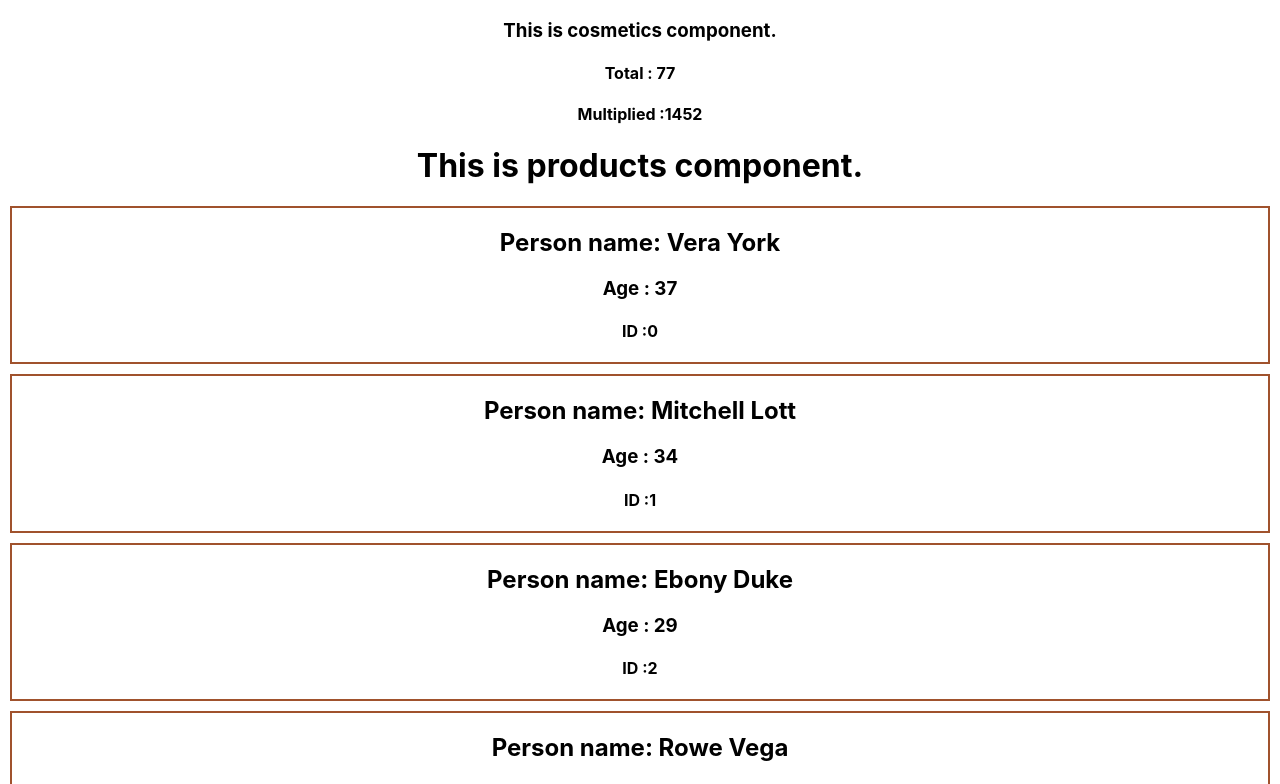
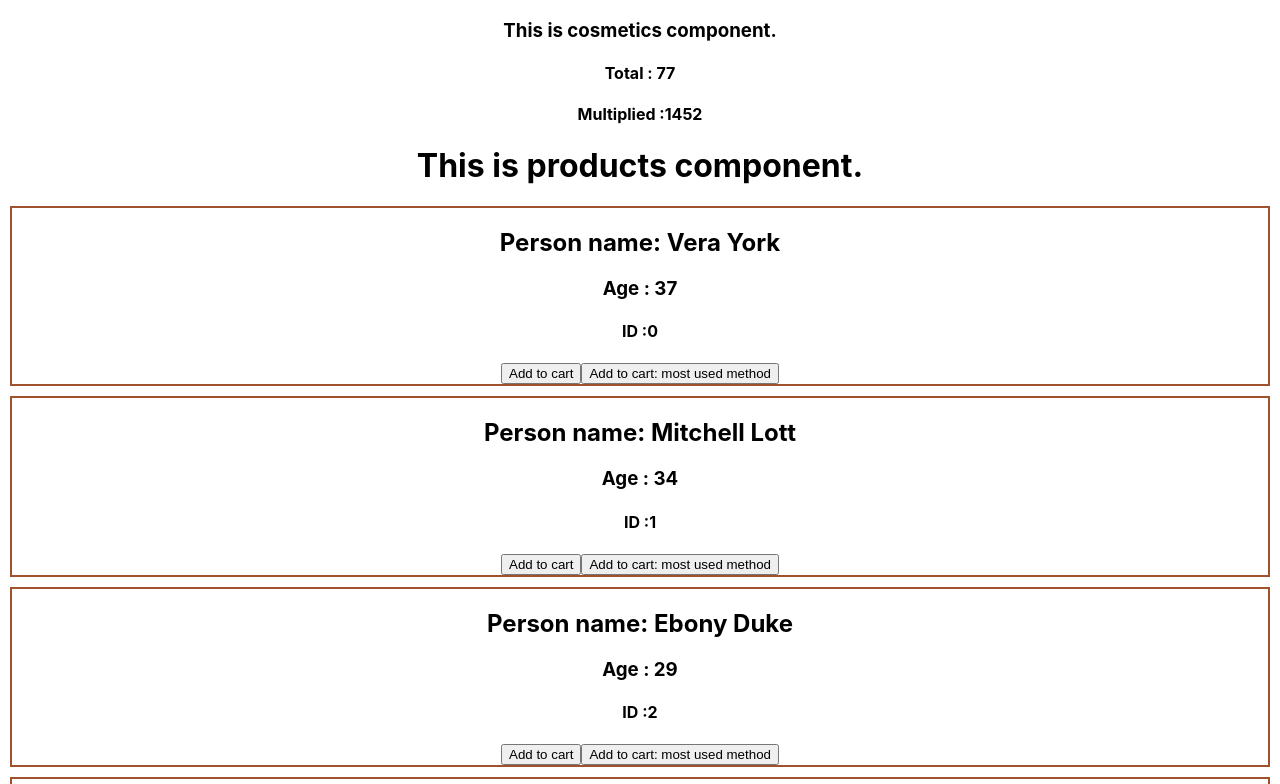
Before and after one commit to Sobuj54/module-49.5-Modules-and-Data-storage-Integration, a React (Create React App) app: page / in a window 1280 px wide. Shown: the top 784 px of the page. Built offline with nearby package versions, Linux system fonts and the light colour scheme.

Commit message:
onClick hander dynamic with arrow function

```diff
--- a/src/Components/Product/Product.js
+++ b/src/Components/Product/Product.js
@@ -3,11 +3,20 @@ import "./Product.css";
 
 const Product = (props) => {
   const { index, name, age } = props.product;
+
+  const cart = (index) => {
+    console.log(index);
+  };
+  // this function is used to understand better.
+  const cartWithPara = () => cart(index);
+
   return (
     <div className="product">
       <h2>Person name: {name}</h2>
       <h3>Age : {age}</h3>
       <h4>ID :{index}</h4>
+      <button onClick={cartWithPara}>Add to cart</button>
+      <button onClick={() => cart(index)}>Add to cart: most used method</button>
     </div>
   );
 };
```
